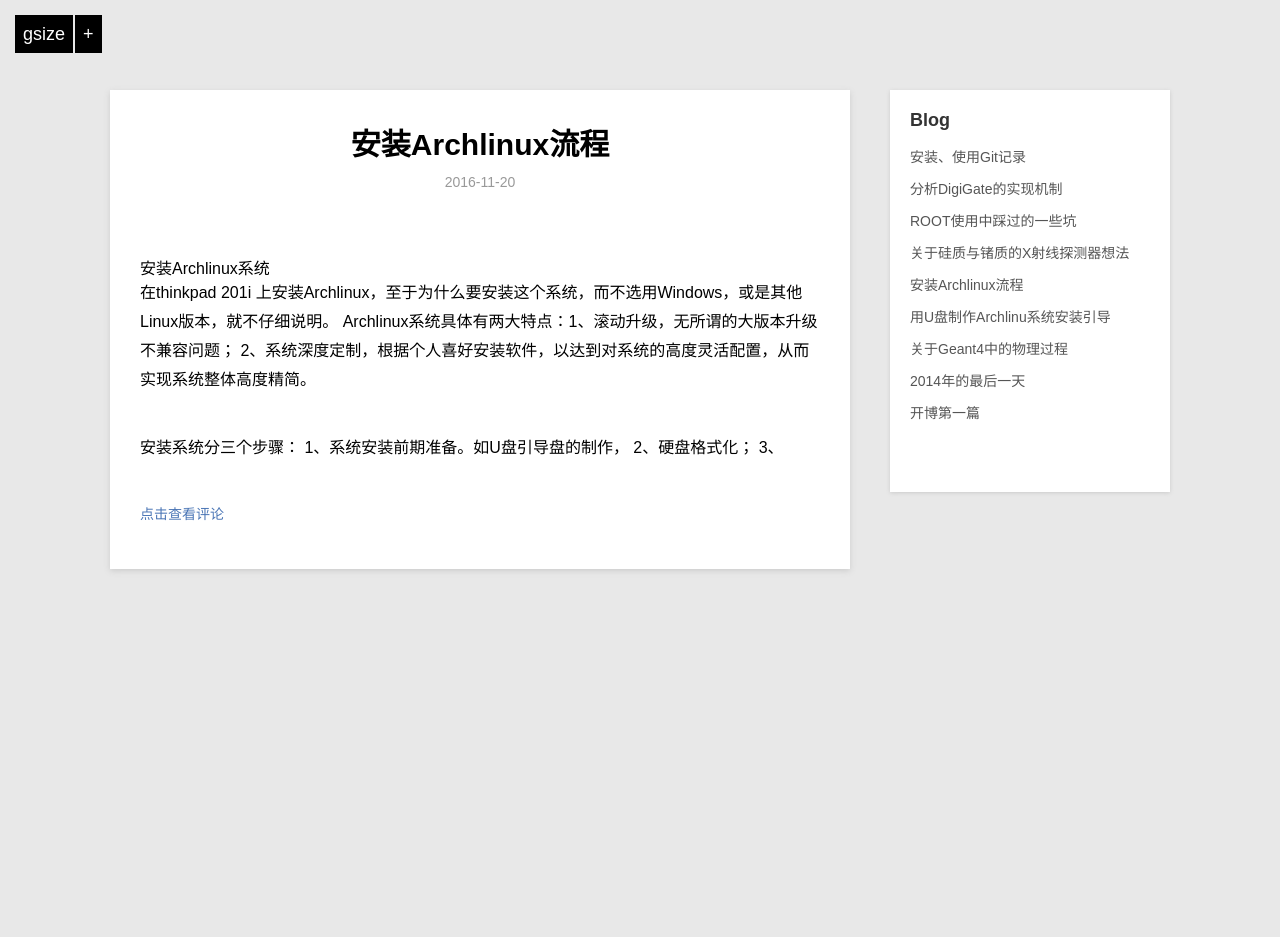
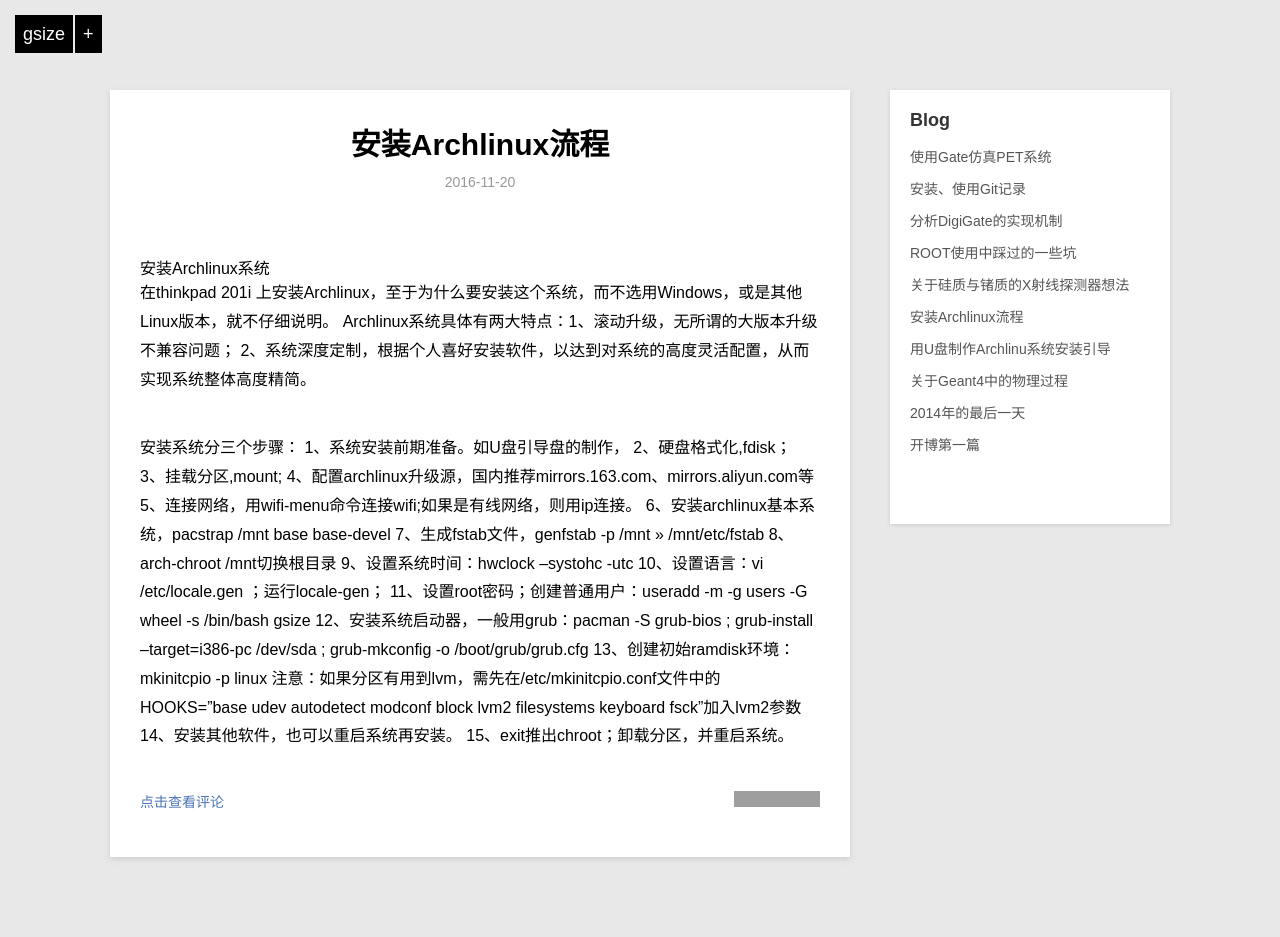
Before and after one commit to gsize/gsize.github.io, a Jekyll site: the page built from _posts/2016-11-20-install-Archlinux.md, in a window 1280 px wide. Built offline with Jekyll 4.4.1, drawn with Linux system fonts in a browser that asks for light colours; before the commit the page ends 900 px from its top, so only the background shows below that; grey boxes are pictures that could not be loaded.

Commit message:
update Gate and install archlinux

```diff
--- a/_posts/2016-11-20-install-Archlinux.md
+++ b/_posts/2016-11-20-install-Archlinux.md
@@ -13,8 +13,20 @@
 
 安装系统分三个步骤：
 1、系统安装前期准备。如U盘引导盘的制作，
-2、硬盘格式化；
-3、
+2、硬盘格式化,fdisk；
+3、挂载分区,mount;
+4、配置archlinux升级源，国内推荐mirrors.163.com、mirrors.aliyun.com等
+5、连接网络，用wifi-menu命令连接wifi;如果是有线网络，则用ip连接。
+6、安装archlinux基本系统，pacstrap /mnt base base-devel
+7、生成fstab文件，genfstab -p /mnt >> /mnt/etc/fstab
+8、arch-chroot /mnt切换根目录
+9、设置系统时间：hwclock --systohc -utc
+10、设置语言：vi /etc/locale.gen ；运行locale-gen；
+11、设置root密码；创建普通用户：useradd -m -g users -G wheel -s /bin/bash gsize
+12、安装系统启动器，一般用grub：pacman -S grub-bios ; grub-install --target=i386-pc /dev/sda ; grub-mkconfig -o /boot/grub/grub.cfg
+13、创建初始ramdisk环境： mkinitcpio -p linux 注意：如果分区有用到lvm，需先在/etc/mkinitcpio.conf文件中的HOOKS="base udev autodetect modconf block lvm2 filesystems keyboard fsck"加入lvm2参数
+14、安装其他软件，也可以重启系统再安装。
+15、exit推出chroot；卸载分区，并重启系统。
 
 
 [Gsize]:    http://gsize.github.io  "Gsize"
```
Also changed, not shown: _posts/2018-07-04-Use-Gate.md (added, +16 -0 lines).
